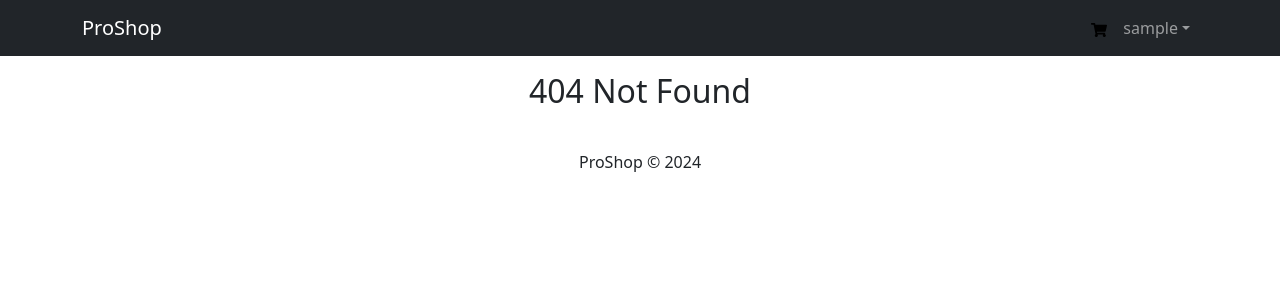
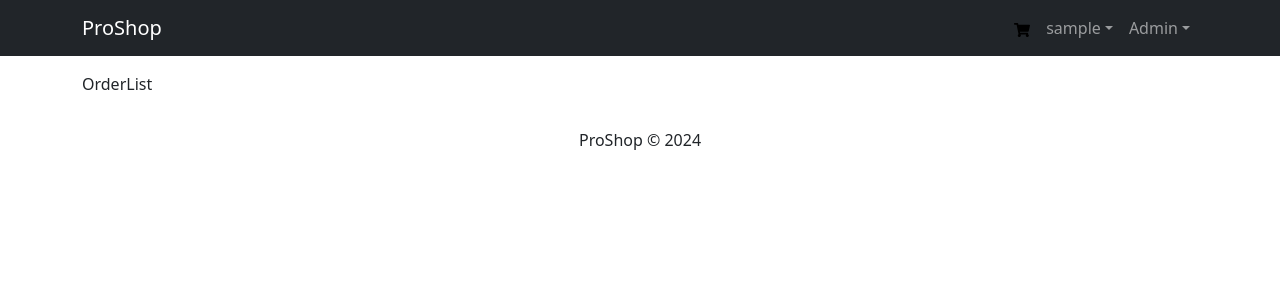
Before and after one commit to SaimSaeed/EcommerceApp, a React (Create React App) app in the folder client/: page /admin/orderlist in a window 1280 px wide. Before the commit this address had no page. Shown: the top 300 px of the page. Built offline with nearby package versions, Linux system fonts and the light colour scheme; sample sign-in values are in the browser's storage.

Commit message:
Admin Route Updated

```diff
--- a/client/src/App.js
+++ b/client/src/App.js
@@ -18,6 +18,8 @@ import Payment from './pages/Payment';
 import PlaceOrder from './pages/PlaceOrder';
 import OrderDetail from './pages/OrderDetail';
 import Profile from './pages/Profile';
+import AdminRoute from './components/AdminRoute';
+import OrderList from './pages/admin/OrderList';
 function App() {
   return (
     <>
@@ -39,6 +41,9 @@ function App() {
     <Route path='/order/:id' element={<OrderDetail/>}/>
     <Route path='/profile' element={<Profile/>}/>
     </Route>
+    <Route element={<AdminRoute/>}>
+    <Route path='/admin/orderlist' element={<OrderList/>}/>
+    </Route>
     <Route path='*' element={<NotFound/>}/>
   </Routes>
 </Container>
--- a/client/src/components/Header.jsx
+++ b/client/src/components/Header.jsx
@@ -49,6 +49,17 @@ function Header() {
             </NavDropdown>) :  (<Nav.Link href="#home"><FaUser /> Sign In</Nav.Link>)
               }
 
+{
+
+            userInfo && userInfo.isAdmin &&  (<NavDropdown title="Admin"  id="basic-nav-dropdown">
+
+              <NavDropdown.Item ><Link to={"/admin/orderlist"}>Orders</Link></NavDropdown.Item>
+              <NavDropdown.Item ><Link to={"/admin/productlist"}>Products</Link></NavDropdown.Item>
+              <NavDropdown.Item ><Link to={"/admin/userlist"}>Users</Link></NavDropdown.Item>
+
+            </NavDropdown>)
+              }
+
 
             </Nav>
           </Navbar.Collapse>
--- /dev/null
+++ b/client/src/pages/admin/OrderList.jsx
@@ -0,0 +1,9 @@
+import React from 'react'
+
+function OrderList() {
+  return (
+    <div>OrderList</div>
+  )
+}
+
+export default OrderList
```
